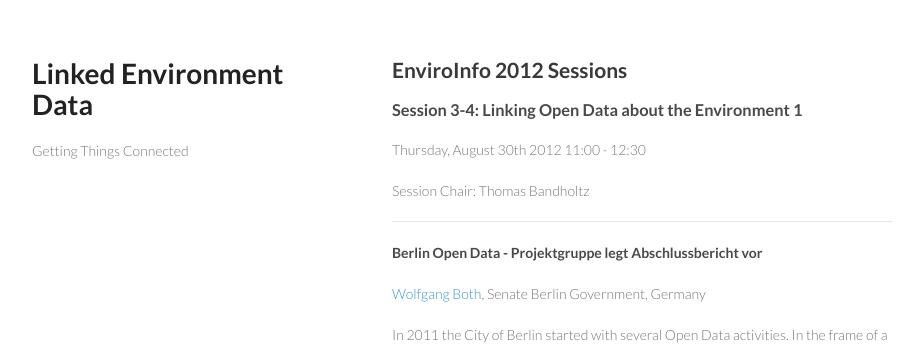
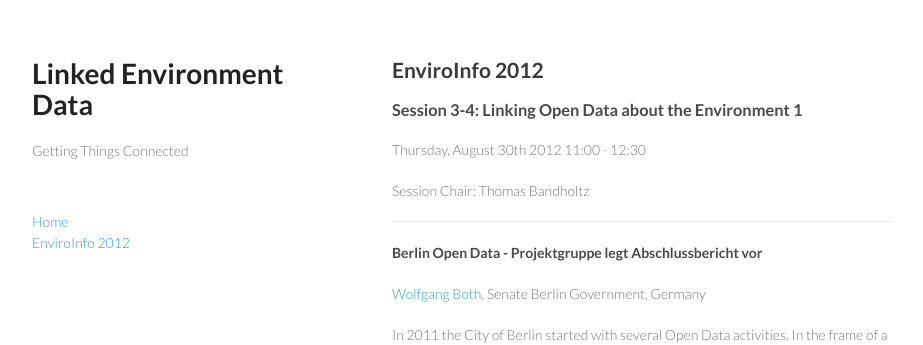
Before and after one commit to innoq/led, a Jekyll site: the page built from _posts/2012-08-21-enviroinfo2012.md, in a window 1280 px wide. Shown: the top 345 px of the page, without its empty margins (178-1101 px from the left). Built offline with Jekyll 4.4.1, drawn with Linux system fonts in a browser that asks for light colours.

Commit message:
navigation

```diff
--- a/_layouts/default.html
+++ b/_layouts/default.html
@@ -18,6 +18,15 @@
       <header>
         <h1>Linked Environment Data</h1>
         <p>Getting Things Connected</p>
+
+        <nav>
+          <ul>
+            <li><a href="index.html">Home</a></li>
+            {% for post in site.posts %}
+            <li><a href="{{ post.url }}">{{ post.title }}</a></li>
+            {% endfor %}
+          </ul>
+        </nav>
       </header>
       <section>
         {{ content }}
--- a/_posts/2012-08-21-enviroinfo2012.md
+++ b/_posts/2012-08-21-enviroinfo2012.md
@@ -1,6 +1,6 @@
 ---
 layout: default
-title: EnviroInfo 2012 Sessions
+title: EnviroInfo 2012
 ---
 
 ## {{ page.title }}
--- a/assets/stylesheets/customizations.css
+++ b/assets/stylesheets/customizations.css
@@ -1,11 +1,14 @@
 #logo_uba {
-  /*margin-bottom: 20px;*/
-
   width: 70px;
 }
 
 #logo_innoq {
   margin: 0 0 20px 60px;
-
   width: 90px;
 }
+
+nav ul {
+  list-style: none;
+  margin-top: 50px;
+  padding: 0;
+}
--- a/assets/stylesheets/styles.css
+++ b/assets/stylesheets/styles.css
@@ -101,62 +101,9 @@
   position:fixed;
 }
 
-header ul {
-  list-style:none;
-  height:40px;
-
-  padding:0;
-
-  background: #eee;
-  background: -moz-linear-gradient(top, #f8f8f8 0%, #dddddd 100%);
-  background: -webkit-gradient(linear, left top, left bottom, color-stop(0%,#f8f8f8), color-stop(100%,#dddddd));
-  background: -webkit-linear-gradient(top, #f8f8f8 0%,#dddddd 100%);
-  background: -o-linear-gradient(top, #f8f8f8 0%,#dddddd 100%);
-  background: -ms-linear-gradient(top, #f8f8f8 0%,#dddddd 100%);
-  background: linear-gradient(top, #f8f8f8 0%,#dddddd 100%);
-
-  border-radius:5px;
-  border:1px solid #d2d2d2;
-  box-shadow:inset #fff 0 1px 0, inset rgba(0,0,0,0.03) 0 -1px 0;
-  width:270px;
-}
-
-header li {
-  width:89px;
-  float:left;
-  border-right:1px solid #d2d2d2;
-  height:40px;
-}
-
-header ul a {
-  line-height:1;
-  font-size:11px;
-  color:#999;
-  display:block;
-  text-align:center;
-  padding-top:6px;
-  height:40px;
-}
-
 strong {
   color:#222;
   font-weight:700;
-}
-
-header ul li + li {
-  width:88px;
-  border-left:1px solid #fff;
-}
-
-header ul li + li + li {
-  border-right:none;
-  width:89px;
-}
-
-header ul a strong {
-  font-size:14px;
-  display:block;
-  color:#222;
 }
 
 section {
```
